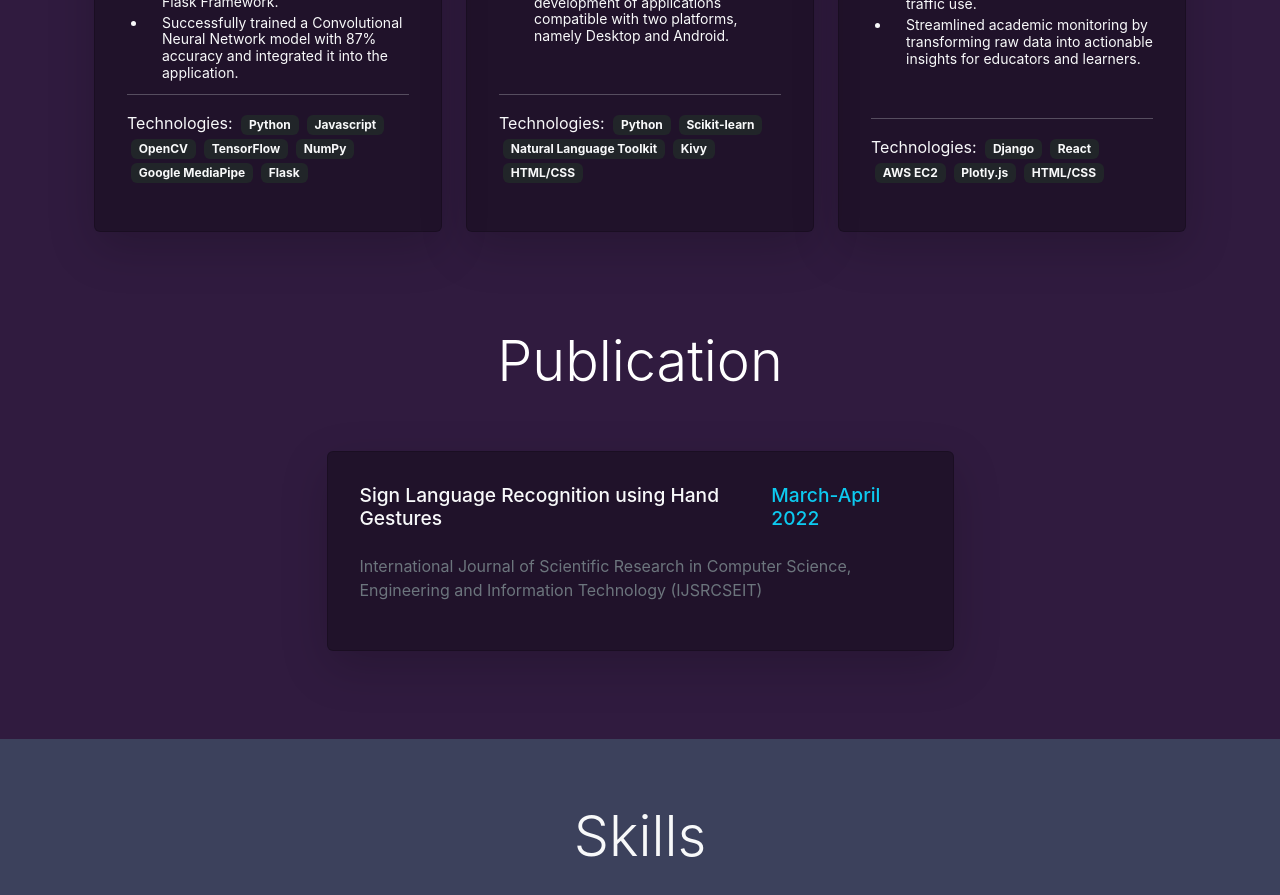
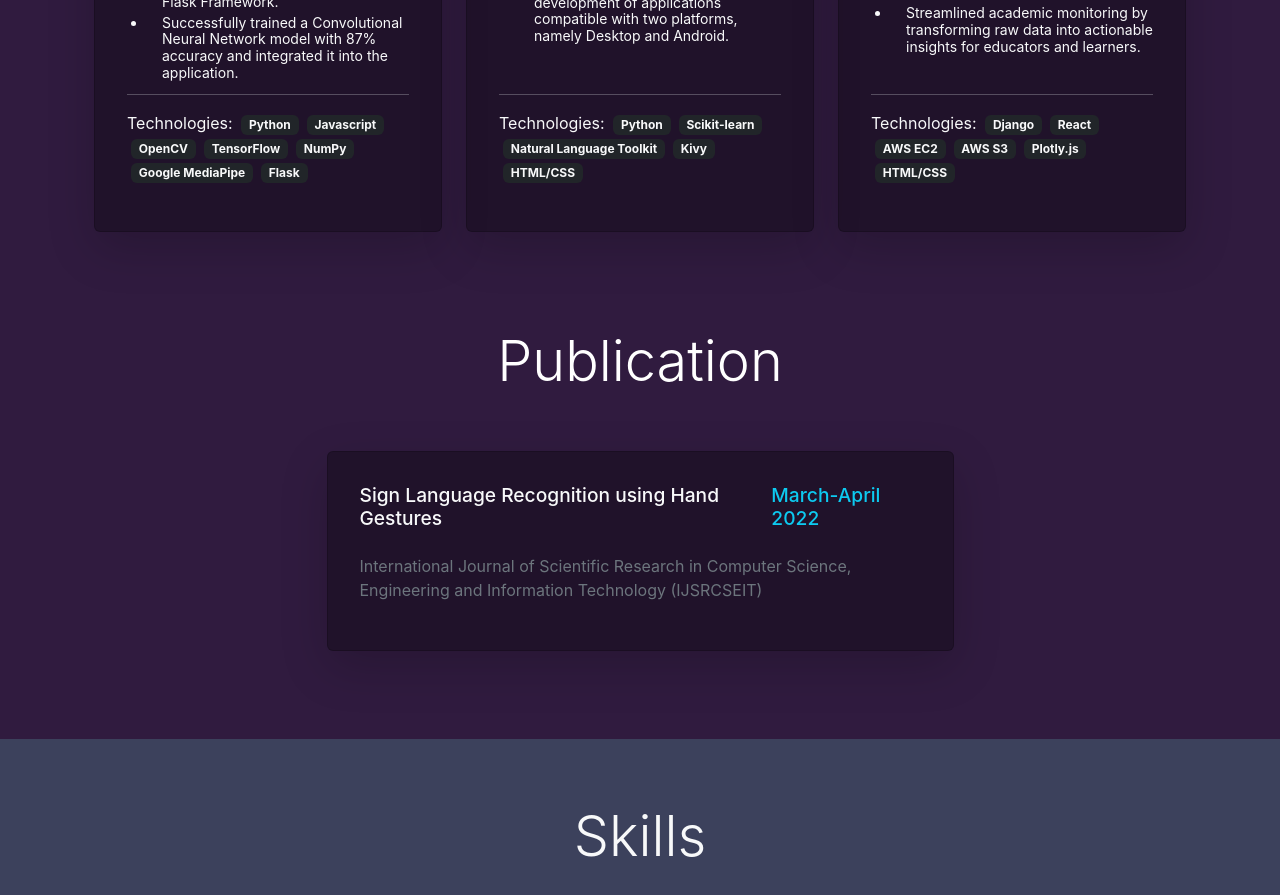
Before and after one commit to Shivali32/portfolio.github.io, a React (Create React App) app: page /#/home/ in a window 1280 px wide. Shown: the part 3200-4095 px from the top of the page. Built offline with nearby package versions, Linux system fonts and the light colour scheme.

Commit message:
Project added

```diff
--- a/src/components/home/Project.jsx
+++ b/src/components/home/Project.jsx
@@ -35,7 +35,7 @@ const projects = [
   {
     title: "Merit Analyzer",
     projectUrl: "https://anotherproject.com",
-    technologies: ["Django", "React", "AWS EC2", "Plotly.js", "HTML/CSS"],
+    technologies: ["Django", "React", "AWS EC2", "AWS S3", "Plotly.js", "HTML/CSS"],
     lastUpdated: "2025-03-25T14:00:00Z",
     rating: 4.0,
     description: [
```
